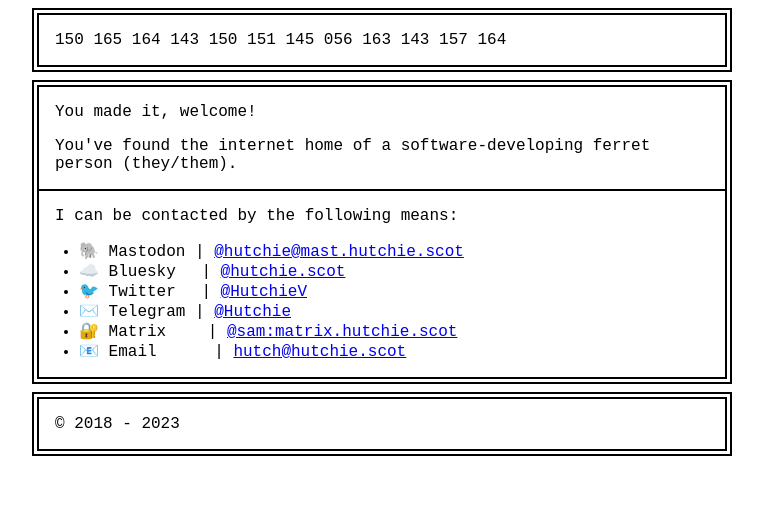
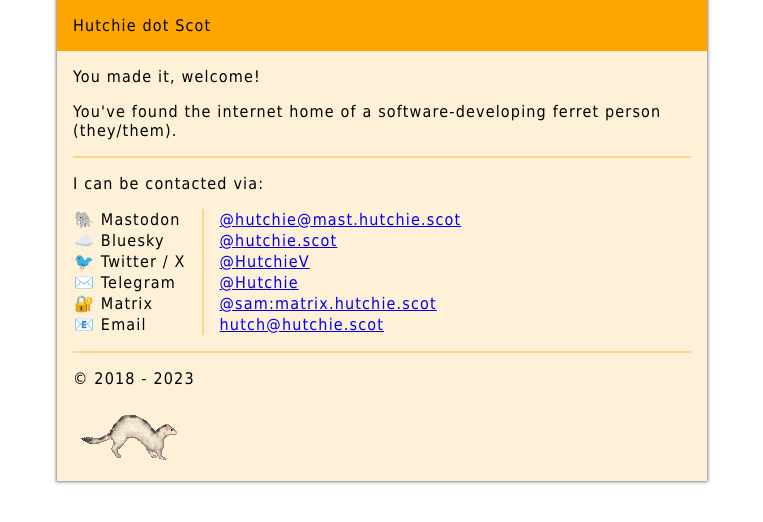
Before and after one commit to hutchiev/hutchiev.github.io, a plain HTML site: page index.html in a window 1280 px wide. Shown: the whole page, without its empty margins (258-1021 px from the left). Drawn offline with Linux system fonts and the light colour scheme.

Commit message:
Update webpages

```diff
--- /dev/null
+++ b/console/style.css
@@ -0,0 +1,48 @@
+* {
+  box-sizing: border-box;
+  font-family: 'Courier New', Courier, monospace;
+}
+
+html {
+  display: flex;
+  flex-direction: column;
+  width: auto;
+}
+
+body {
+  display: flex;
+  flex-direction: column;
+  width: auto;
+}
+
+.console-border {
+  margin-left: auto;
+  margin-right: auto;
+  width: 700px;
+  max-width: 100%;
+  border-width: 7px;
+  border-color: black;
+  border-style: double;
+  margin-bottom: 0.5em;
+}
+
+.console-border > section p {
+  margin-left: 1em;
+  margin-right: 1em;
+}
+
+.console-border > section > ul {
+  padding-right: 1em;
+}
+
+.console-border > .hr {
+  width: 100%;
+  height: 2px;
+  background-color: black;
+}
+
+@media only screen and (max-width: 500px) {
+  .console-border * {
+    font-size: 12px;
+  }
+}
--- a/index.html
+++ b/index.html
@@ -5,20 +5,20 @@
   <meta charset="utf-8">
   <meta name="viewport" content="width=device-width, initial-scale=1.0" />
   <link rel="shortcut icon" href="favicon.png" />
-  <link rel="stylesheet" href="style.css">
-  <title>hutchie.scot</title>
+  <link rel="stylesheet" href="/style.css">
+  <title>Hutchie dot Scot</title>
   <meta name="referrer" content="no-referrer-when-downgrade" />
   <meta name="format-detection" content="telephone=no">
 </head>
 
 <body>
-  <header class="console-border">
+  <header>
     <section>
-      <p>150 165 164 143 150 151 145 056 163 143 157 164</p>
+      <p>Hutchie dot Scot</p>
     </section>
   </header>
 
-  <main class="console-border">
+  <main>
     <section>
       <p>You made it, welcome!</p>
 
@@ -28,24 +28,49 @@
     <div class="hr"></div>
 
     <section>
-      <p>I can be contacted by the following means:<br />
+      <p>I can be contacted via:<br />
 
-      <ul>
-        <li>🐘 Mastodon | <a href="https://mast.hutchie.scot/@hutchie">@hutchie@mast.hutchie.scot</a></li>
-        <li>☁️ Bluesky &emsp;| <a href="https://bsky.app/profile/hutchie.scot">@hutchie.scot</a></li>
-        <li>🐦 Twitter &emsp;| <a href="https://twitter.com/HutchieV">@HutchieV</a></li>
-        <li>✉️ Telegram | <a href="https://t.me/hutchie">@Hutchie</a></li>
-        <li>🔐 Matrix &emsp;&emsp;| <a href="https://matrix.to/#/@sam:matrix.hutchie.scot">@sam:matrix.hutchie.scot</a></li>
-        <li>📧 Email &emsp;&emsp;&emsp;| <a href="mailto:hutch@hutchie.scot">hutch@hutchie.scot</a></li>
-      </ul>
+      <table>
+        <tbody>
+          <tr>
+            <td>🐘 Mastodon</td>
+            <td><a href="https://mast.hutchie.scot/@hutchie">@hutchie@mast.hutchie.scot</a></td>
+          </tr>
+          <tr>
+            <td>☁️ Bluesky</td>
+            <td><a href="https://bsky.app/profile/hutchie.scot">@hutchie.scot</a></td>
+          </tr>
+          <tr>
+            <td>🐦 Twitter / X</td>
+            <td><a href="https://twitter.com/HutchieV">@HutchieV</a></td>
+          </tr>
+          <tr>
+            <td>✉️ Telegram</td>
+            <td><a href="https://t.me/hutchie">@Hutchie</a></td>
+          </tr>
+          <tr>
+            <td>🔐 Matrix</td>
+            <td><a href="https://matrix.to/#/@sam:matrix.hutchie.scot">@sam:matrix.hutchie.scot</a></td>
+          </tr>
+          <tr>
+            <td>📧 Email</td>
+            <td><a href="mailto:hutch@hutchie.scot">hutch@hutchie.scot</a></td>
+          </tr>
+        </tbody>
+      </table>
 
       </p>
     </section>
+
+    <div class="hr"></div>
   </main>
 
-  <footer class="console-border">
+  <footer>
     <section>
       <p>© 2018 - 2023</p>
+      <p>
+        <img src="/ferret2.gif" />
+      </p>
     </section>
   </footer>
 </body>
--- a/style.css
+++ b/style.css
@@ -1,6 +1,7 @@
 * {
   box-sizing: border-box;
-  font-family: 'Courier New', Courier, monospace;
+  font-family: Tahoma, Arial, Helvetica, sans-serif;
+  letter-spacing: 0.1cap;
 }
 
 html {
@@ -13,32 +14,50 @@
   display: flex;
   flex-direction: column;
   width: auto;
+  margin-top: 0;
+  margin-left: auto;
+  margin-right: auto;
+  width: 650px;
+  max-width: 100%;
+  background-color: rgb(255, 255, 255);
+  box-shadow: 0px 0px 3px 1px rgba(0,0,0,0.50);
+  -webkit-box-shadow: 0px 0px 3px 1px rgba(0,0,0,0.50);
+  -moz-box-shadow: 0px 0px 3px 1px rgba(0,0,0,0.50);
 }
 
-.console-border {
-  margin-left: auto;
-  margin-right: auto;
-  width: 700px;
-  max-width: 100%;
-  border-width: 7px;
-  border-color: black;
-  border-style: double;
-  margin-bottom: 0.5em;
-}
-
-.console-border > section p {
-  margin-left: 1em;
-  margin-right: 1em;
-}
-
-.console-border > section > ul {
+body > header,
+body > main,
+body > footer {
+  padding-left: 1em;
   padding-right: 1em;
 }
 
-.console-border > .hr {
-  width: 100%;
+header {
+  background-color: orange;
+}
+
+main > section p,
+main > section table,
+footer > section p {
+  border-collapse: collapse;
+}
+
+main > section table tr td:last-child {
+  padding-left: 1em;
+}
+
+main > section table tr td:first-child {
+  padding-right: 1em;
+  border-right: 2px solid #ffd388;
+}
+
+main, footer {
+  background-color: rgb(255, 241, 216);
+}
+
+main > .hr {
   height: 2px;
-  background-color: black;
+  background-color: #ffd388;
 }
 
 @media only screen and (max-width: 500px) {
```
Also changed, not shown: console/index.html (added, +53 -0 lines), ferret2.gif (added), 1 other file.
